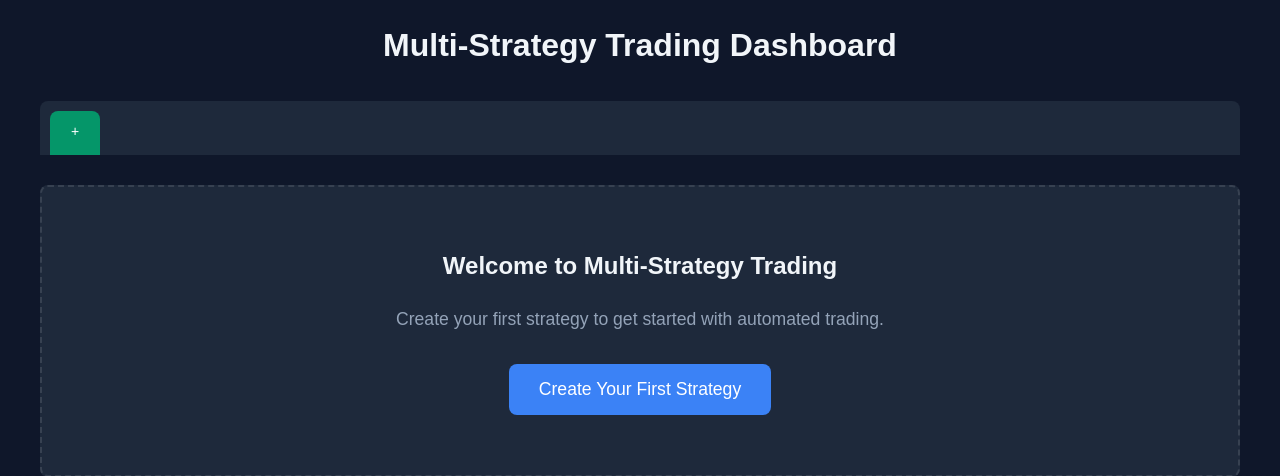
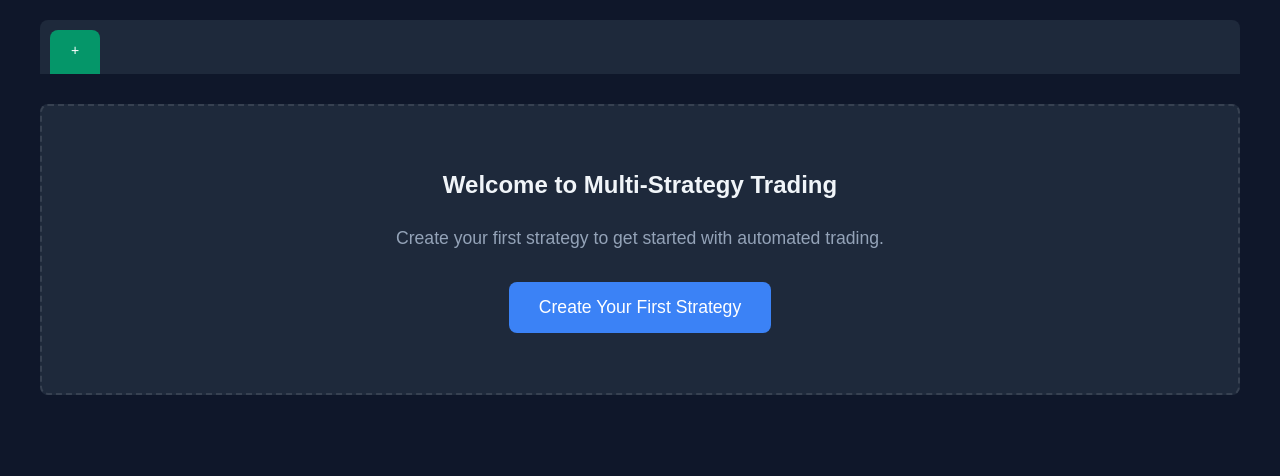
Before and after one commit to naikamit/April10, a FastAPI app: page / in a window 1280 px wide. Shown: the top 476 px of the page. Run offline with FastAPI, Linux system fonts and the light colour scheme.

Commit message:
Update index.html

```diff
--- a/templates/index.html
+++ b/templates/index.html
@@ -12,8 +12,6 @@
     <div id="toast-container"></div>
 
     <div class="container">
-        <h1>Multi-Strategy Trading Dashboard</h1>
-
         <!-- Strategy Tabs -->
         <div class="tabs-container">
             <div class="tabs-header">
@@ -46,12 +44,11 @@
                 </div>
                 <form id="create-strategy-form">
                     <div class="form-group">
-                        <label for="strategy-name">Strategy Name (URL-safe):</label>
+                        <label for="strategy-name">Strategy Name:</label>
                         <input type="text" id="strategy-name" required
                                placeholder="e.g., momentum_strategy"
                                pattern="[a-zA-Z0-9_]{3,50}"
                                title="Alphanumeric and underscores only, 3-50 characters">
-                        <small>Only letters, numbers, and underscores. Will be used in webhook URLs.</small>
                     </div>
                     <div class="form-group">
                         <label for="strategy-long-symbol">Long Symbol (optional):</label>
@@ -145,9 +142,6 @@
             <div class="manual-section">
                 <h2>Manual Trading</h2>
                 <div class="manual-card">
-                    <div class="manual-warning">
-                        <strong>Warning:</strong> These actions bypass cooldown periods and execute immediately for this strategy.
-                    </div>
                     <div class="manual-controls">
                         <button type="button" class="manual-btn force-long" onclick="forceStrategyLong('{{ strategy.get('name', 'unknown') }}')">Force Long</button>
                         <button type="button" class="manual-btn force-short" onclick="forceStrategyShort('{{ strategy.get('name', 'unknown') }}')">Force Short</button>
```
